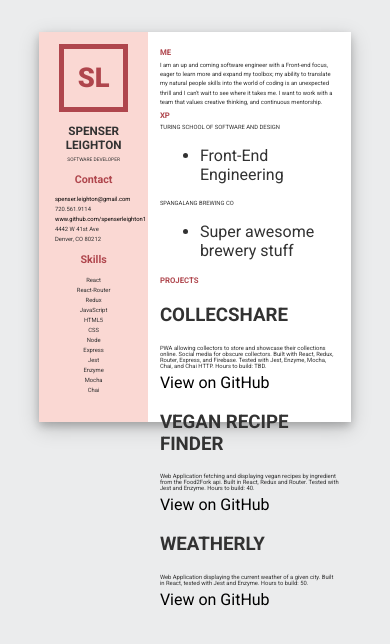
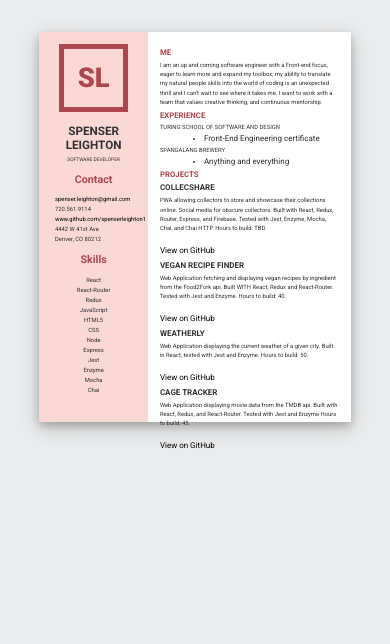
Before and after one commit to spenserleighton1/resume, a plain HTML site: page index.html in a window 390 px wide. Drawn offline with Linux system fonts and the light colour scheme.

Commit message:
Make projects responsive

```diff
--- a/index.html
+++ b/index.html
@@ -40,28 +40,32 @@
     <section class="main-content">
       <h3 class="main-header">ME</h3>
       <p class="about-me">I am an up and coming software engineer with a Front-end focus, eager to learn more and expand my toolbox; my ability to translate my natural people skills into the world of coding is an unexpected thrill and I can't wait to see where it takes me. I want to work with a team that values creative thinking, and continuous mentorship.</p>
-      <h3 class="main-header">XP</h3>
+      <h3 class="main-header">EXPERIENCE</h3>
       <p class="">TURING SCHOOL OF SOFTWARE AND DESIGN</p>
       <ul>
-        <li>Front-End Engineering</li>
+        <li>Front-End Engineering certificate</li>
       </ul>
-      <p class="">SPANGALANG BREWING CO</p>
+      <p class="">SPANGALANG BREWERY</p>
       <ul>
-        <li>Super awesome brewery stuff</li>
+        <li>Anything and everything</li>
       </ul>
       <h3 class="main-header">PROJECTS</h3>
-      <h3 class="project-name">COLLECSHARE</h3>
-      <p class="">PWA allowing collectors to store and showcase their collections online. Social media for obscure collectors. Built with React, Redux, Router, Express, and Firebase. Tested with Jest, Enzyme, Mocha, Chai, and Chai HTTP.
+      <h4 class="project-name">COLLECSHARE</h4>
+      <p class="project-description">PWA allowing collectors to store and showcase their collections online. Social media for obscure collectors. Built with React, Redux, Router, Express, and Firebase. Tested with Jest, Enzyme, Mocha, Chai, and Chai HTTP.
       Hours to build: TBD.</p>
-      <a href="https://github.com/spenserleighton1/collecshare">View on GitHub</a>
-      <h3 class="project-name">VEGAN RECIPE FINDER</h3>
-      <p class="">Web Application fetching and displaying vegan recipes by ingredient from the Food2Fork api. Built in React, Redux and Router. Tested with Jest and Enzyme.
-Hours to build: 40.</p>
-      <a href="https://github.com/spenserleighton1/vegan-recipe-finder">View on GitHub</a>
-      <h3 class="project-name">WEATHERLY</h3>
-      <p class="">Web Application displaying the current weather of a given city. Built in React, tested with Jest and Enzyme.
-Hours to build: 50.</p>
-      <a href="https://github.com/spenserleighton1/weatherly">View on GitHub</a>
+      <a class="project-link" target="_blank" href="https://github.com/spenserleighton1/collecshare">View on GitHub</a>
+      <h4 class="project-name">VEGAN RECIPE FINDER</h4>
+      <p class="project-description">Web Application fetching and displaying vegan recipes by ingredient from the Food2Fork api. Built WITH React, Redux and React-Router. Tested with Jest and Enzyme.
+      Hours to build: 40.</p>
+      <a class="project-link" target="_blank" href="https://github.com/spenserleighton1/vegan-recipe-finder">View on GitHub</a>
+      <h4 class="project-name">WEATHERLY</h4>
+      <p class="project-description">Web Application displaying the current weather of a given city. Built in React, tested with Jest and Enzyme.
+      Hours to build: 50.</p>
+      <a class="project-link" target="_blank" href="https://github.com/spenserleighton1/weatherly">View on GitHub</a>
+      <h4 class="project-name">CAGE TRACKER</h4>
+      <p class="project-description">Web Application displaying movie data from the TMDB api. Built with React, Redux, and React-Router. Tested with Jest and Enzyme
+      Hours to build: 45.</p>
+      <a class="project-link" target="_blank" href="https://github.com/spenserleighton1/cage-tracker">View on GitHub</a>
     </section>
   </main>
 </body>
--- a/styles.css
+++ b/styles.css
@@ -80,8 +80,29 @@ p {
   color: #AF464D;
 }
 
+ul {
+  margin: 0.25rem;
+}
+
+li {
+  font-size: .5rem;
+}
+.project-description,
 .about-me {
   line-height: 1.6;
+}
+
+.about-me {
+
+}
+
+.project-name {
+  font-size: 0.5rem;
+  margin: 0.25rem 0;
+}
+
+.project-link {
+  font-size: 0.5rem;
 }
 
 .main-header {
```
